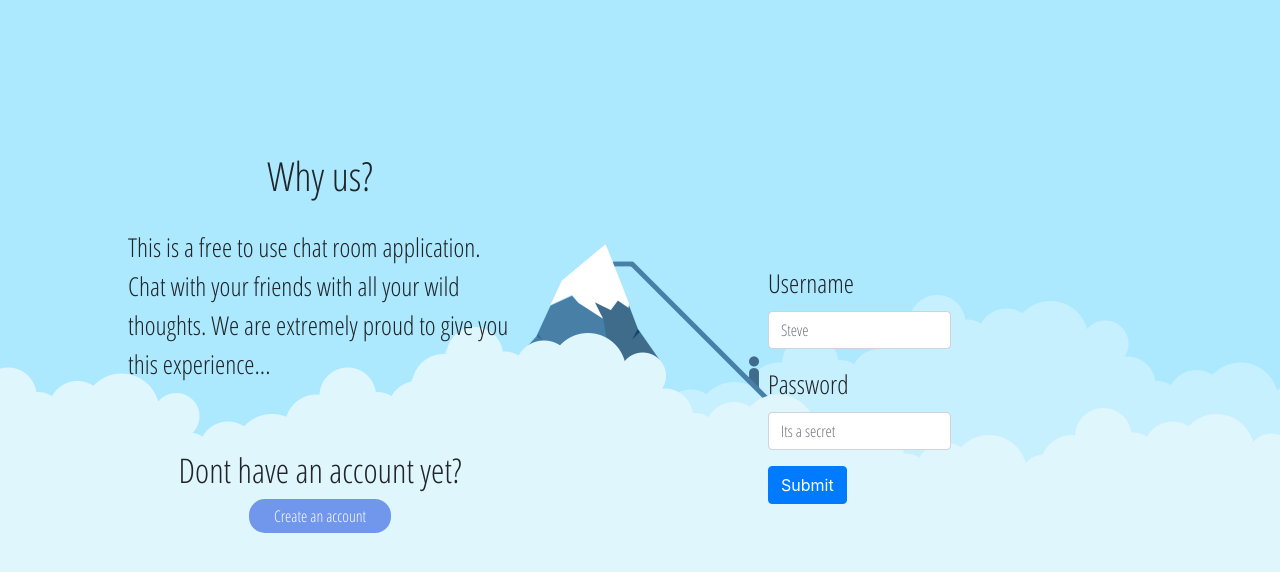
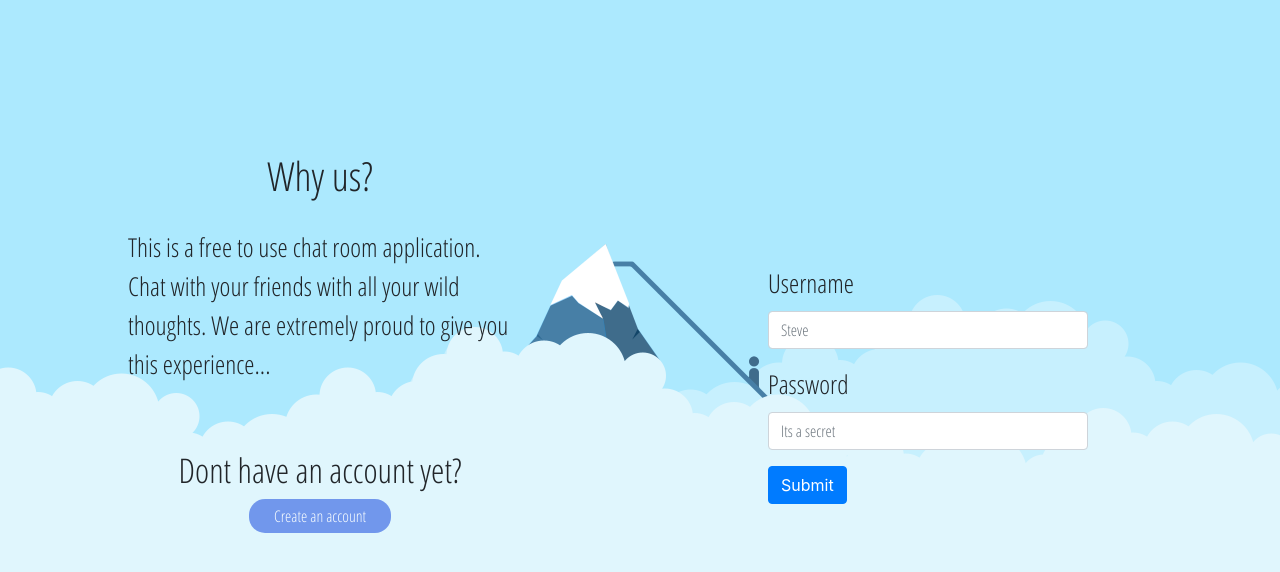
Before and after one commit to CyberFlaw/Chirp, a website: page public/login.html in a window 1280 px wide. Shown: the part 64-636 px from the top of the page. Drawn offline with nearby package versions, Linux system fonts and the light colour scheme.

Commit message:
small fixes

```diff
--- a/public/css/login.css
+++ b/public/css/login.css
@@ -87,7 +87,7 @@ ul li a:hover {
 }
 
 .form-control {
-  width: 100%;
+  width: 175%;
 }
 .wrap {
   margin-left: 20%;
--- a/public/js/login.js
+++ b/public/js/login.js
@@ -4,11 +4,6 @@ const submit = document.getElementById("submit");
 
 submit.addEventListener("click", (event) => {
   event.preventDefault();
-
-  //   if (
-  //     user.innerText !== "" &&
-  //     pass.innerText !== "" &&
-  //   ) {
 
   const data = {
     user: user.value,
```
Also changed, not shown: public/create-account.html (+1 -1 lines).
